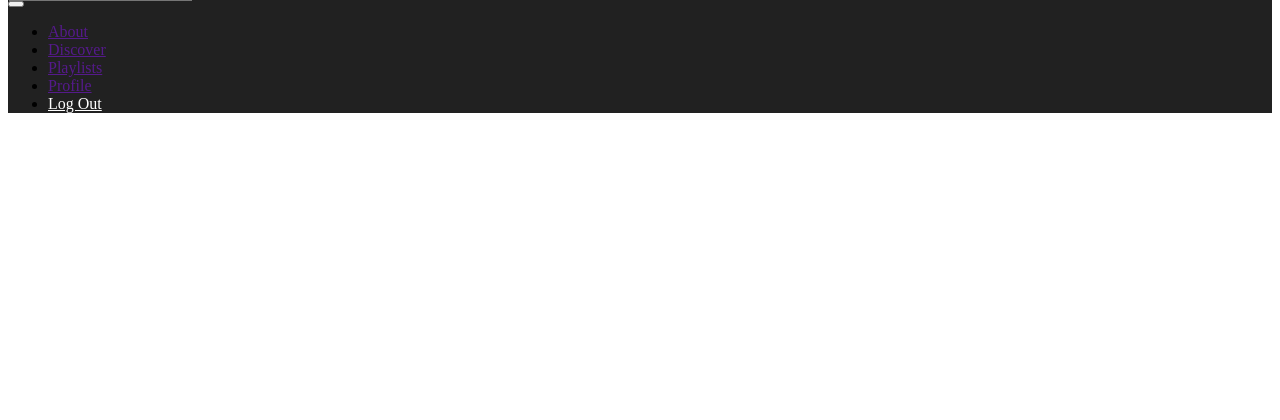
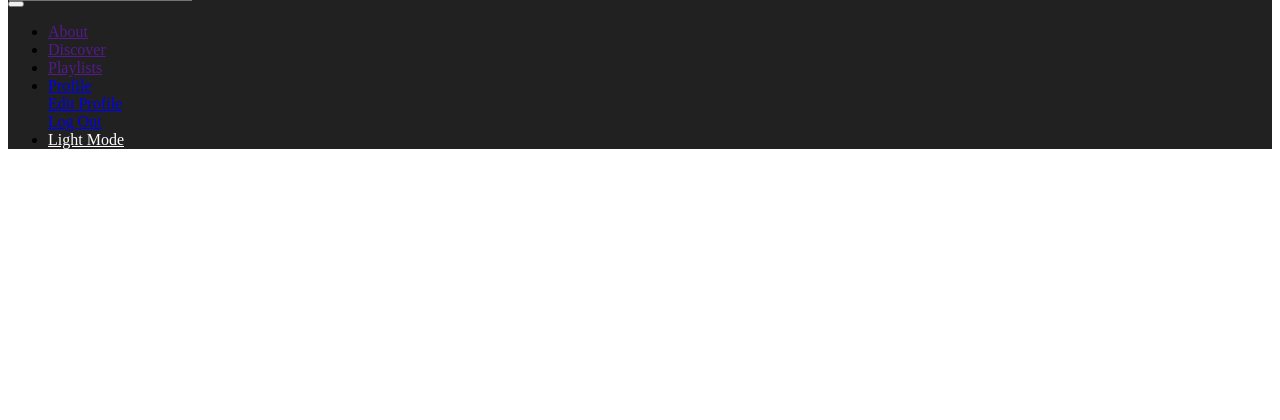
Before and after one commit to louis-z-chen/Ride-the-Beat, a PHP site: page /menu.php in a window 1280 px wide. Shown: the part 112-532 px from the top of the page. Run offline with PHP 8.4, Linux system fonts and the light colour scheme.

Commit message:
navbar changes

```diff
--- a/pages/welcome.php
+++ b/pages/welcome.php
@@ -33,7 +33,7 @@
      <img src="../images/logo3.png" class="logo">
   </div> <!--div for logo-->\
 
-  <div class="center-vertical">
+  <div class="welcome-center-vertical">
     <div id="name-container">
        <img src="../images/ridethebeattext.png" class="name-img">
     <!--<img src="images/picture.jpg">	The "picture.jpg" file is located in the images folder in the current folder-->
--- a/reusable_code/menu.php
+++ b/reusable_code/menu.php
@@ -29,9 +29,17 @@
         <li class="nav-item"><a class="nav-link" href="">About</a></li>
         <li class="nav-item"><a class="nav-link" href="">Discover</a></li>
         <li class="nav-item"><a class="nav-link" href="">Playlists</a></li>
-        <li class="nav-item"><a class="nav-link" href="">Profile</a></li>
-        <li class="nav-item"><a class="nav-link btn btn-success navbar-btn green-button" href="../backend/logout.php" style="color: white !important">Log Out</a>
+        <li class="nav-item dropdown">
+          <a class="nav-link dropdown-toggle" href="#" id="navbarDropdown" role="button" data-toggle="dropdown" aria-haspopup="true" aria-expanded="false">
+            Profile
+          </a>
+          <div class="dropdown-menu" aria-labelledby="navbarDropdown">
+            <a class="dropdown-item" href="#">Edit Profile</a>
+            <div class="dropdown-divider"></div>
+            <a class="dropdown-item" href="../backend/logout.php">Log Out</a>
+          </div>
         </li>
+        <li class="nav-item"><a class="nav-link btn btn-success navbar-btn green-button ml-2" href="" style="color: white !important">Light Mode</a></li>
       </ul>
     </div>
   </div>
```
Also changed, not shown: pages/styles.css (+8 -1 lines).
